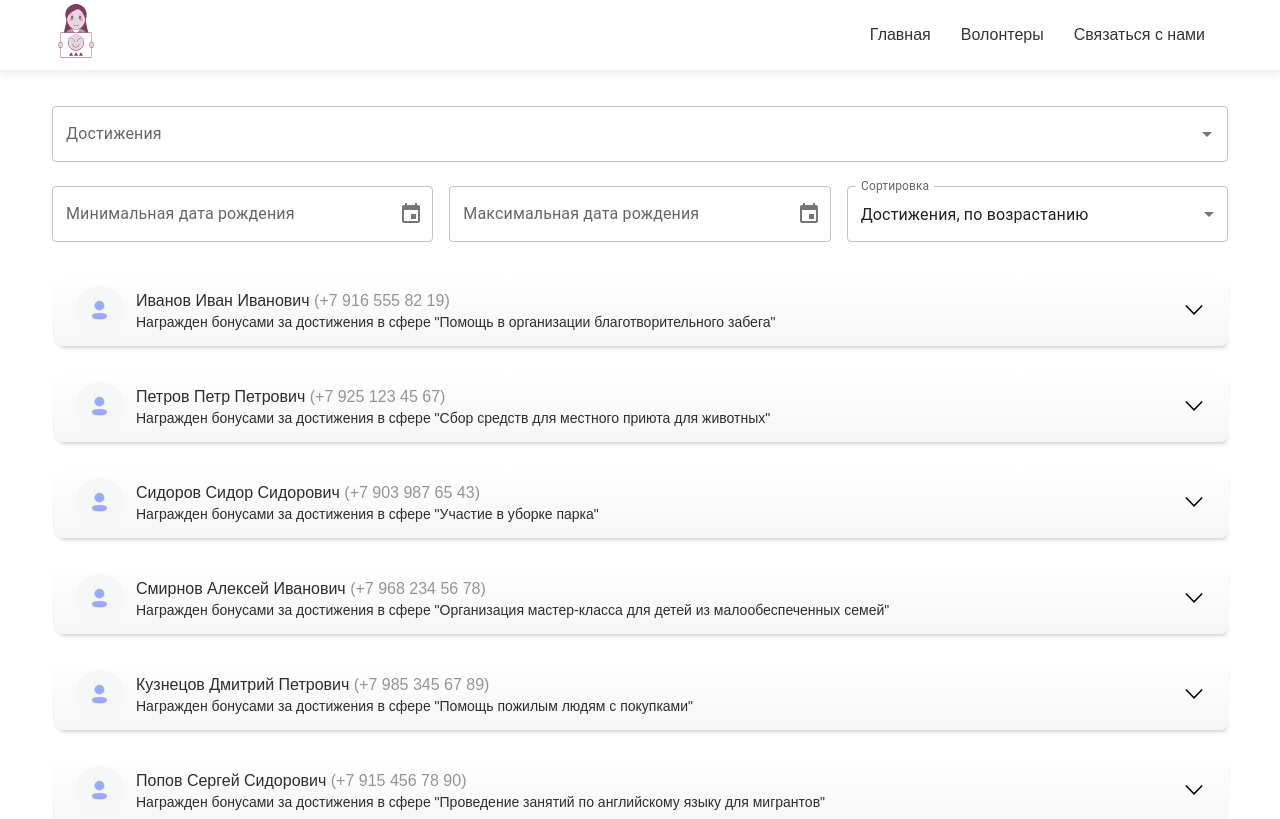
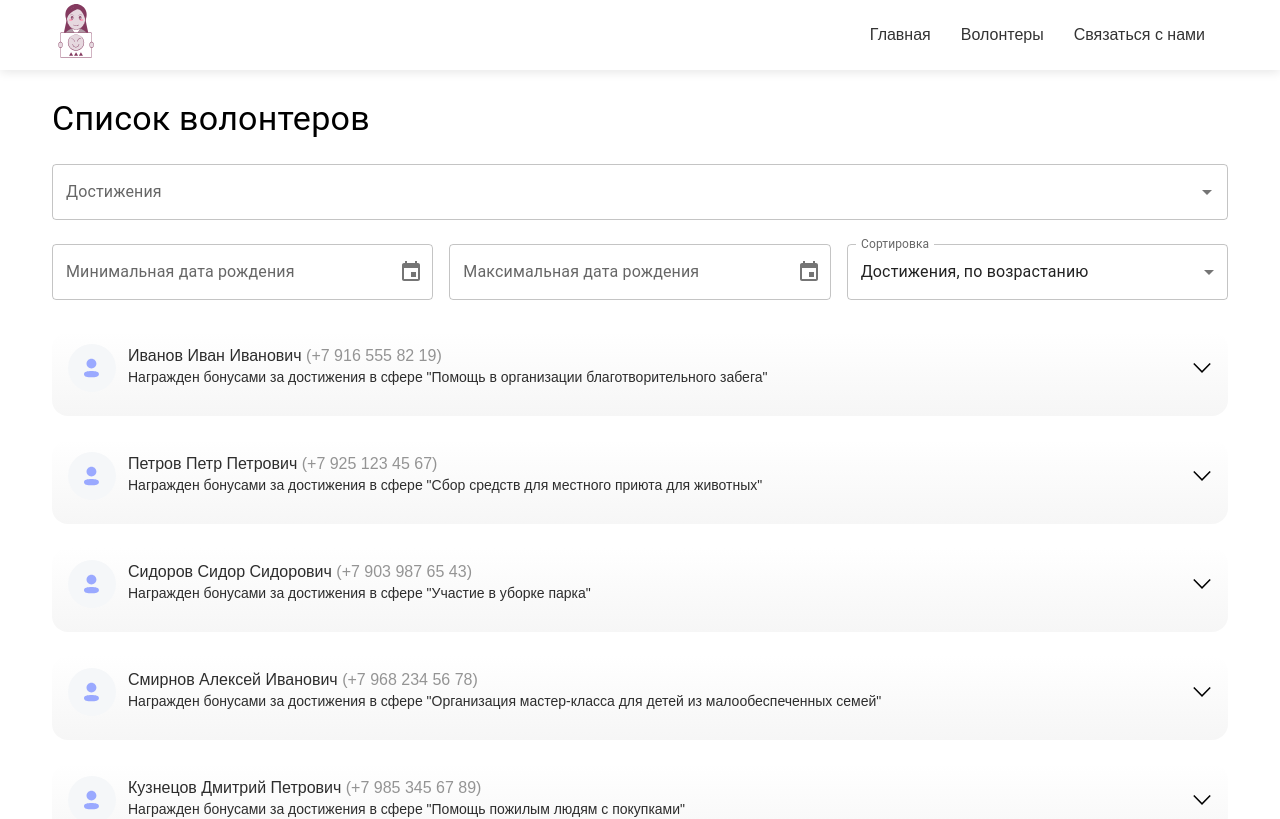
Before and after one commit to YuraVolk/hackathon-2025-showcase, a Next.js app: page /partners-dashboard in a window 1280 px wide. Shown: the top 819 px of the page. Built offline with nearby package versions, Linux system fonts and the light colour scheme.

Commit message:
finish filters

```diff
--- a/src/components/Filters/Filters.module.css
+++ b/src/components/Filters/Filters.module.css
@@ -8,9 +8,11 @@
 
 .filters_input {
   flex: 1 1 0;
+  min-width: 300px !important;
 }
 
 .filters_row {
   display: flex;
+  flex-wrap: wrap;
   gap: 16px;
 }
--- a/src/components/Filters/Filters.tsx
+++ b/src/components/Filters/Filters.tsx
@@ -65,12 +65,14 @@ export const Filters = memo(
         />
         <div className={classes.filters_row}>
           <DatePicker
+            slotProps={{ field: { clearable: true } }}
             className={classes.filters_input}
             label="Минимальная дата рождения"
             value={minBirthDate}
             onChange={(newValue) => setMinBirthDate(newValue)}
           />
           <DatePicker
+            slotProps={{ field: { clearable: true } }}
             className={classes.filters_input}
             label="Максимальная дата рождения"
             value={maxBirthDate}
--- a/src/components/Header/Header.module.css
+++ b/src/components/Header/Header.module.css
@@ -6,6 +6,7 @@
   left: 0;
   right: 0;
   z-index: 1000;
+  margin-bottom: 16px;
 }
 
 .headerContainer {
--- a/src/components/Volunteer/Volunteer.module.css
+++ b/src/components/Volunteer/Volunteer.module.css
@@ -1,31 +1,32 @@
 .volunteer {
+  display: flex;
+  flex-direction: column;
+  background: linear-gradient(#fff, #f6f6f6) !important;
+  border-radius: 16px !important;
+  box-shadow: 3px 6px 4px -5px rgba(0, 0, 0, 0.25);
+  gap: 12px;
+}
+
+.volunteer_summary {
   display: flex;
   align-items: center;
   gap: 12px;
-  background: linear-gradient(#fff, #f6f6f6);
-  padding: 12px 24px;
-  border-radius: 8px;
-  box-shadow: 3px 6px 4px -5px rgba(0, 0, 0, 0.25);
+  padding: 0;
+  min-height: auto !important;
+}
+
+.volunteer_summary .MuiAccordionSummary-content {
+  display: flex;
+  align-items: center;
+  gap: 12px;
+  margin: 0;
 }
 
 .volunteer_image {
   width: 48px;
   height: 48px;
   flex-shrink: 0;
-}
-
-.volunteer_wrap {
-  display: flex;
-  flex-direction: column;
-  gap: 6px;
-  flex-grow: 1;
-}
-
-.volunteer_info {
-  display: flex;
-  align-items: center;
-  justify-content: space-between;
-  flex-grow: 1;
+  margin-right: 12px;
 }
 
 .volunteer_description {
@@ -50,25 +51,43 @@
   color: #2d2d2d;
 }
 
-.volunteer_more_info_button {
-  display: block;
-  position: relative;
-  flex-shrink: 0;
-  appearance: none;
-  border: none;
-  padding: 0;
-  margin: 0;
-  background-color: transparent;
-  width: 20px;
-  height: 20px;
-  cursor: pointer;
+.volunteer_details {
+  display: flex;
+  flex-direction: column;
+  gap: 8px;
+  padding: 0 0 0 60px;
 }
 
-.volunteer_more_info_button > img {
-  transform: rotate(0deg);
-  transition: all 0.2s ease-in;
+.volunteer_info_item {
+  display: flex;
+  gap: 8px;
 }
 
-.volunteer_more_info_button:hover > img {
-  transform: rotate(180deg);
+.volunteer_info_item span:first-child {
+  font-weight: bold;
 }
+
+.volunteer_bonuses {
+  margin-top: 12px;
+}
+
+.volunteer_bonuses h4 {
+  margin: 8px 0;
+}
+
+.volunteer_bonus_item {
+  display: flex;
+  justify-content: space-between;
+  align-items: center;
+  padding: 8px 0;
+  border-bottom: 1px solid #eee;
+}
+
+.volunteer_bonus_info {
+  display: flex;
+  gap: 12px;
+}
+
+.volunteer_bonus_info span:first-child {
+  font-weight: bold;
+}
--- a/src/components/Volunteer/Volunteer.tsx
+++ b/src/components/Volunteer/Volunteer.tsx
@@ -1,5 +1,9 @@
 import { memo, useState } from "react";
 import Image from "next/image";
+import Accordion from "@mui/material/Accordion";
+import AccordionSummary from "@mui/material/AccordionSummary";
+import AccordionDetails from "@mui/material/AccordionDetails";
+import Chip from "@mui/material/Chip";
 
 import emptyAvatarSrc from "../../assets/icons/empty-avatar.svg";
 import arrowDownSrc from "../../assets/icons/icon-bottom.svg";
@@ -12,17 +16,38 @@ export interface IVolunteerProps {
 }
 
 export const Volunteer = memo(({ volunteer }: IVolunteerProps) => {
-  const [isExpanded, setExpanded] = useState(false);
+  const [expanded, setExpanded] = useState(false);
+
+  const handleChange = () => {
+    setExpanded(!expanded);
+  };
 
   return (
-    <div className={classes.volunteer}>
+    <Accordion
+      expanded={expanded}
+      onChange={handleChange}
+      className={classes.volunteer}
+      disableGutters
+      elevation={0}
+    >
+      <AccordionSummary
+        expandIcon={
+          <Image
+            src={arrowDownSrc}
+            alt="Toggle details"
+            width={20}
+            height={20}
+          />
+        }
+        className={classes.volunteer_summary}
+      >
         <Image
           className={classes.volunteer_image}
           src={emptyAvatarSrc}
           alt="Волонтер"
+          width={48}
+          height={48}
         />
-      <div className={classes.volunteer_wrap}>
-        <div className={classes.volunteer_info}>
         <div className={classes.volunteer_description}>
           <span className={classes.volunteer_description_name}>
             {volunteer.fio}{" "}
@@ -31,21 +56,42 @@ export const Volunteer = memo(({ volunteer }: IVolunteerProps) => {
             </span>
           </span>
           <span className={classes.volunteer_description_achievements}>
-              Награжден бонусами за достижения в сфере "{volunteer.achievements}
-              "
+            Награжден бонусами за достижения в сфере "{volunteer.achievements}"
           </span>
         </div>
-          <button
-            className={classes.volunteer_more_info_button}
-            onClick={() => {
-              setExpanded((isExpanded) => !isExpanded);
-            }}
-          >
-            <Image src={arrowDownSrc} alt="Волонтер" width={20} height={20} />
-          </button>
+      </AccordionSummary>
+      <AccordionDetails className={classes.volunteer_details}>
+        <div className={classes.volunteer_info_item}>
+          <span>ИНН:</span>
+          <span>{volunteer.inn}</span>
         </div>
+        <div className={classes.volunteer_info_item}>
+          <span>Email:</span>
+          <span>{volunteer.email}</span>
         </div>
+        <div className={classes.volunteer_info_item}>
+          <span>Дата рождения:</span>
+          <span>{volunteer.birth_date}</span>
         </div>
+        <div className={classes.volunteer_bonuses}>
+          <h4>История бонусов:</h4>
+          {volunteer.history.map((item) => (
+            <div key={item.id} className={classes.volunteer_bonus_item}>
+              <div className={classes.volunteer_bonus_info}>
+                <span>{item.bonus.name}</span>
+                <span>{item.bonus.organization_name}</span>
+                <span>{item.created_at}</span>
+              </div>
+              <Chip
+                label={item.is_used ? "Использован" : "Активен"}
+                color={item.is_used ? "default" : "success"}
+                size="small"
+              />
+            </div>
+          ))}
+        </div>
+      </AccordionDetails>
+    </Accordion>
   );
 });
 
--- a/src/data/volunteers.ts
+++ b/src/data/volunteers.ts
@@ -163,6 +163,43 @@ export const VOLUNTEERS: IVolunteer[] =
         email,
         birth_date,
         achievements,
-        history: [],
+        history: [
+          {
+            id: 5,
+            is_used: false,
+            volunteer_id: 5,
+            created_at: "01.01.25",
+            bonus: {
+              id: "6",
+              organization_name: "Тестовая организация",
+              name: "Бонус",
+              description: "Мощный бонус",
+            },
+          },
+          {
+            id: 6,
+            is_used: false,
+            volunteer_id: 5,
+            created_at: "01.01.25",
+            bonus: {
+              id: "7",
+              organization_name: "Тестовая организация",
+              name: "Бонус",
+              description: "Мощный бонус",
+            },
+          },
+          {
+            id: 7,
+            is_used: true,
+            volunteer_id: 5,
+            created_at: "01.01.25",
+            bonus: {
+              id: "8",
+              organization_name: "Тестовая организация",
+              name: "Бонус",
+              description: "Мощный бонус",
+            },
+          },
+        ],
       };
     });
--- a/src/pages/partners-dashboard/index.tsx
+++ b/src/pages/partners-dashboard/index.tsx
@@ -11,6 +11,7 @@ import { useMemo, useState } from "react";
 import { Sorting } from "@/data/filters";
 import dayjs, { Dayjs } from "dayjs";
 import customParseFormat from "dayjs/plugin/customParseFormat";
+import { Typography } from "@mui/material";
 dayjs.extend(customParseFormat);
 
 const PartnersDashboard = () => {
@@ -89,6 +90,7 @@ const PartnersDashboard = () => {
         ],
       }}
     >
+      <Typography variant="h4" component="h1">Список волонтеров</Typography>
       <Filters
         achievementTypes={achievementTypes}
         achievements={achievements}
@@ -102,7 +104,7 @@ const PartnersDashboard = () => {
       />
       <ul className={styles.volunteers}>
         {filteredVolunteers.map((volunteer) => (
-          <li>
+          <li key={volunteer.id}>
             <Volunteer volunteer={volunteer} />
           </li>
         ))}
```
Lines whose indentation alone changed are shown as unchanged.
